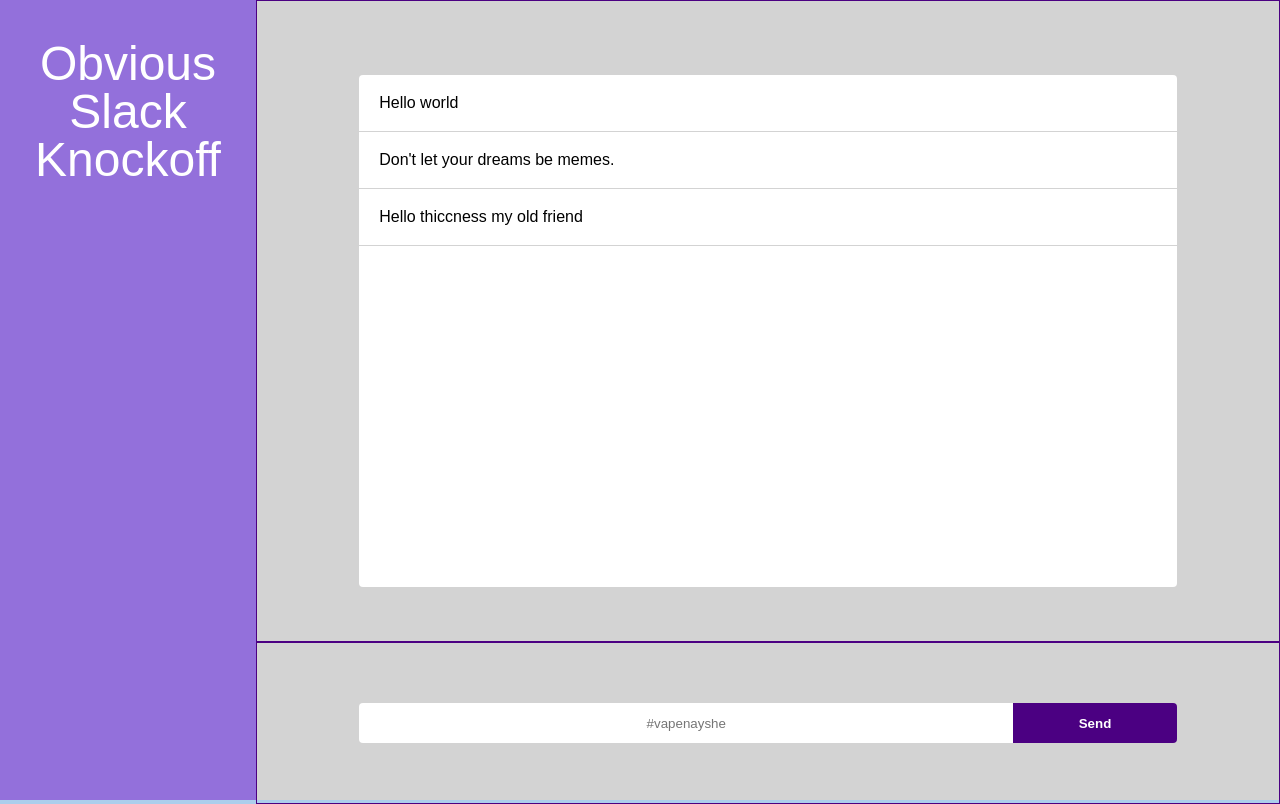
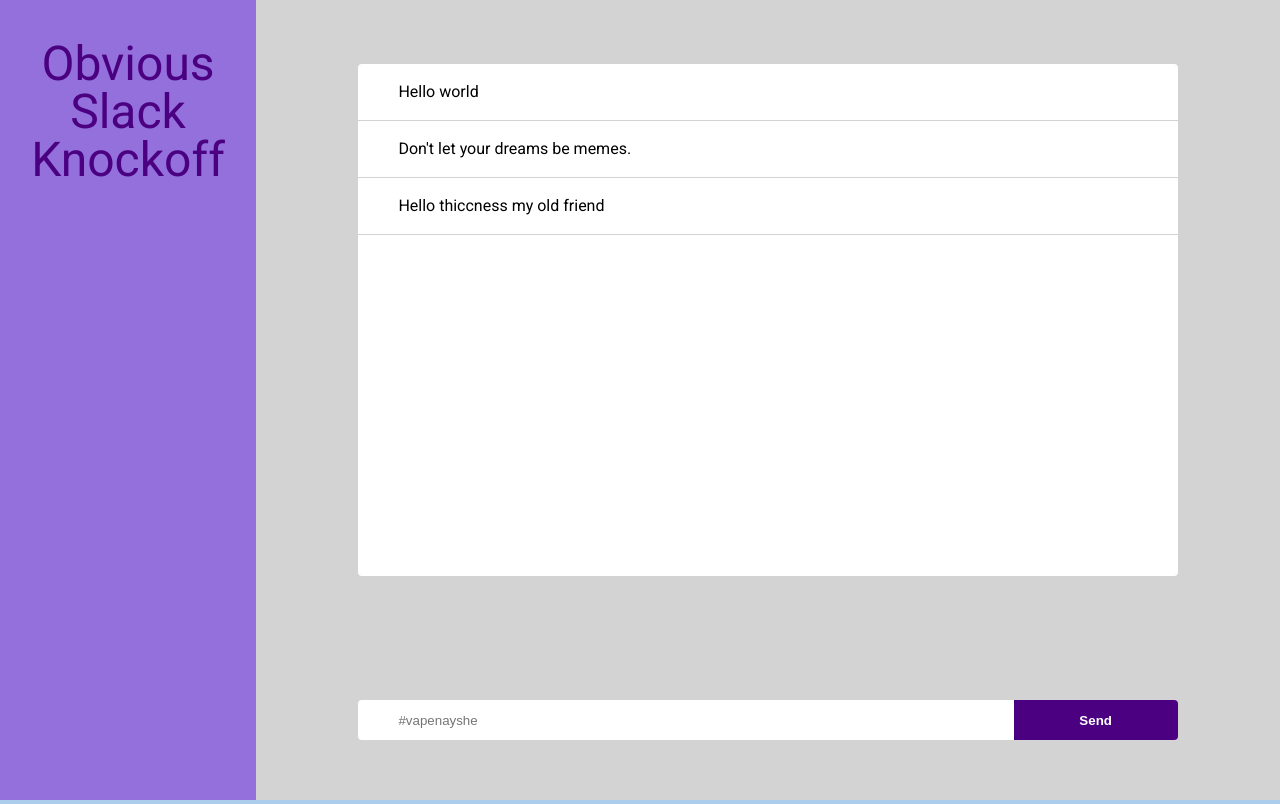
Before and after one commit to gtongue/NodeChatApp, a React app: page / in a window 1280 px wide. Built offline with nearby package versions, Linux system fonts and the light colour scheme.

Commit message:
Remove div borders, improve chat input styling and message index centering

```diff
--- a/index.html
+++ b/index.html
@@ -9,5 +9,6 @@
 </head>
 <body>
   <div id="root">React has failed us</div>
+  <link href="https://fonts.googleapis.com/css?family=Roboto" rel="stylesheet">
 </body>
 </html>
--- a/src/client/scss/application.scss
+++ b/src/client/scss/application.scss
@@ -4,7 +4,7 @@ body {
   background: #ACCEEC;
   color: #005CC5;
   text-align: center;
-  font-family: sans-serif;
+  font-family: 'Roboto', sans-serif;
 }
 
 #app {
--- a/src/client/scss/chat_input.scss
+++ b/src/client/scss/chat_input.scss
@@ -1,5 +1,4 @@
 #chat-input {
-  border: 1px solid indigo;
   height: 20%;
   display: flex;
   align-items: center;
@@ -20,7 +19,9 @@
 #input-field {
   border-top-left-radius: 4px;
   border-bottom-left-radius: 4px;
-  text-align: center;
+  text-align: left;
+  padding-left: 40px;
+  box-sizing: border-box;
   width: 80%;
 }
 
--- a/src/client/scss/chat_window.scss
+++ b/src/client/scss/chat_window.scss
@@ -1,4 +1,11 @@
+#chat-window:before {
+  content: '';
+  display: inline-block;
+  vertical-align: middle;
+  height: 100%;
+}
+
 #chat-window {
-  border: 1px solid indigo;
+  text-align: center;
   height: 80%;
 }
--- a/src/client/scss/messages.scss
+++ b/src/client/scss/messages.scss
@@ -5,11 +5,12 @@
   color: black;
   border-radius: 4px;
   margin: auto;
-  margin-top: 74px;
+  display: inline-block;
+  vertical-align: middle;
 }
 
 .message {
-  padding: 20px;
+  padding: 20px 40px;
   border-bottom: 1px solid lightgray;
 }
 
--- a/src/client/scss/sidebar.scss
+++ b/src/client/scss/sidebar.scss
@@ -7,8 +7,7 @@
 }
 
 #banner {
-  color: white;
+  color: indigo;
   font-size: 48px;
-  font-family: sans-serif;
   margin-top: 40px;
 }
```
